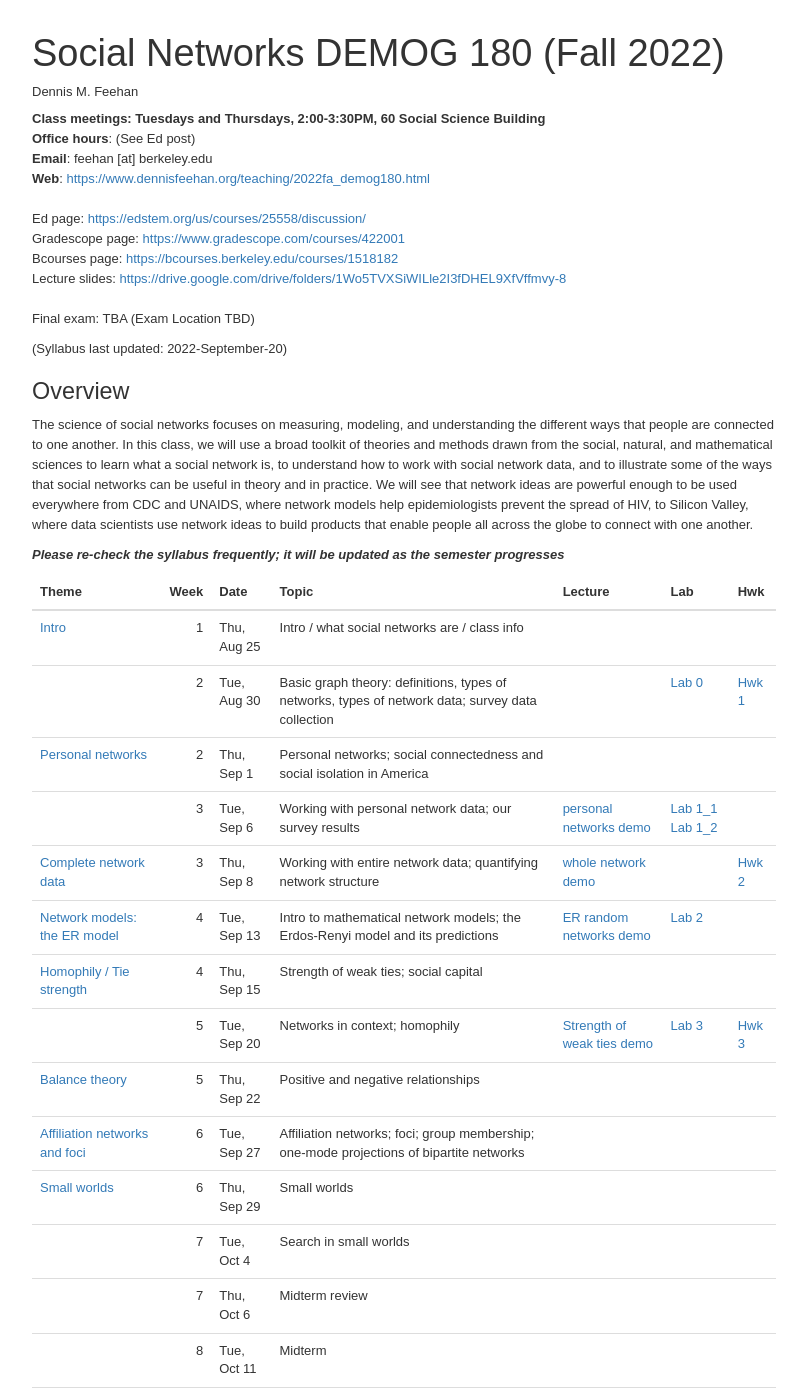
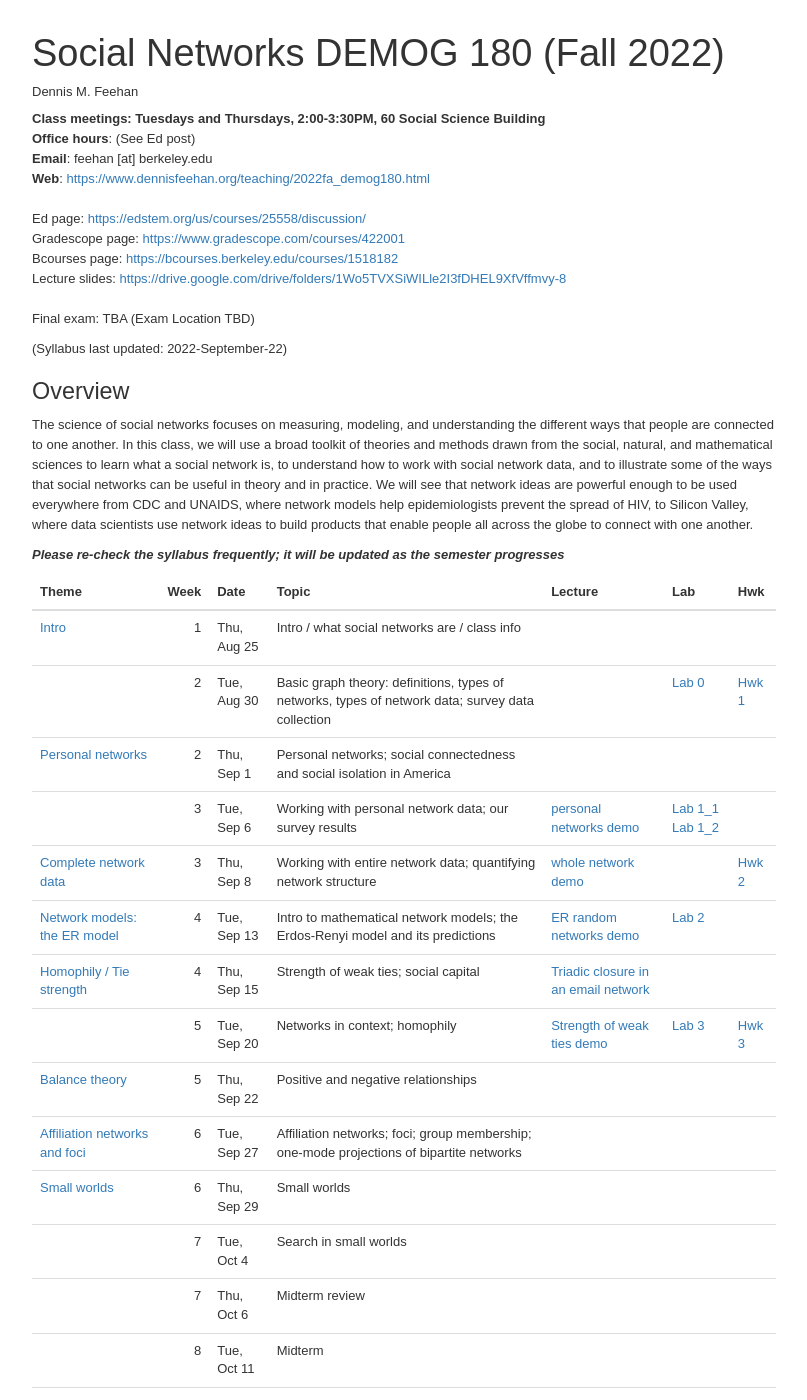
Before and after one commit to dfeehan/dfeehan.github.io, a Jekyll site: the page teaching/2022fa_demog180.html, which Jekyll copies as it is, in a window 1280 px wide and 1400 px high. Shown: the whole window, without its empty margins (236-1043 px from the left). Built offline with Jekyll 4.4.1, drawn with Linux system fonts in a browser that asks for light colours.

Commit message:
triadic closure lecture NB

```diff
--- a/teaching/2022fa_demog180.html
+++ b/teaching/2022fa_demog180.html
@@ -725,7 +725,7 @@ Gradescope page: <a href="https://www.gradescope.com/courses/422001">https://www
 Bcourses page: <a href="https://bcourses.berkeley.edu/courses/1518182">https://bcourses.berkeley.edu/courses/1518182</a><br />
 Lecture slides: <a href="https://drive.google.com/drive/folders/1Wo5TVXSiWILle2I3fDHEL9XfVffmvy-8?usp=sharing">https://drive.google.com/drive/folders/1Wo5TVXSiWILle2I3fDHEL9XfVffmvy-8</a><br />
 <BR> Final exam: TBA (Exam Location TBD) <BR></p>
-<p>(Syllabus last updated: 2022-September-20)</p>
+<p>(Syllabus last updated: 2022-September-22)</p>
 <div id="overview" class="section level2">
 <h2>Overview</h2>
 <p>The science of social networks focuses on measuring, modeling, and
@@ -919,6 +919,8 @@ Thu, Sep 15
 Strength of weak ties; social capital
 </td>
 <td style="text-align:left;">
+<a href="https://datahub.berkeley.edu/hub/user-redirect/git-pull?repo=https%3A%2F%2Fgithub.com%2Fdfeehan%2Fdemog180-fa2022&amp;urlpath=tree%2Fdemog180-fa2022%2Flecture%2F05_triadic_closure%2Femail-eu-core.ipynb&amp;branch=main">Triadic
+closure in an email network</a>
 </td>
 <td style="text-align:left;">
 </td>
@@ -1401,8 +1403,6 @@ READING WEEK
 </tbody>
 </table>
 <!-- LINK REFERENCES -->
-<!-- [structural balance demo]:  -->
-<!-- [triadic closure demo]:  -->
 <!-- [structural balance demo]:  -->
 <!-- [sir thresh demo]:  -->
 <!-- http://datahub.berkeley.edu/user-redirect/interact?account=dfeehan&repo=demog180-sp2019&branch=master&path=lecture/07_sir_model/sir_threshold_infectiousness.ipynb -->
```
